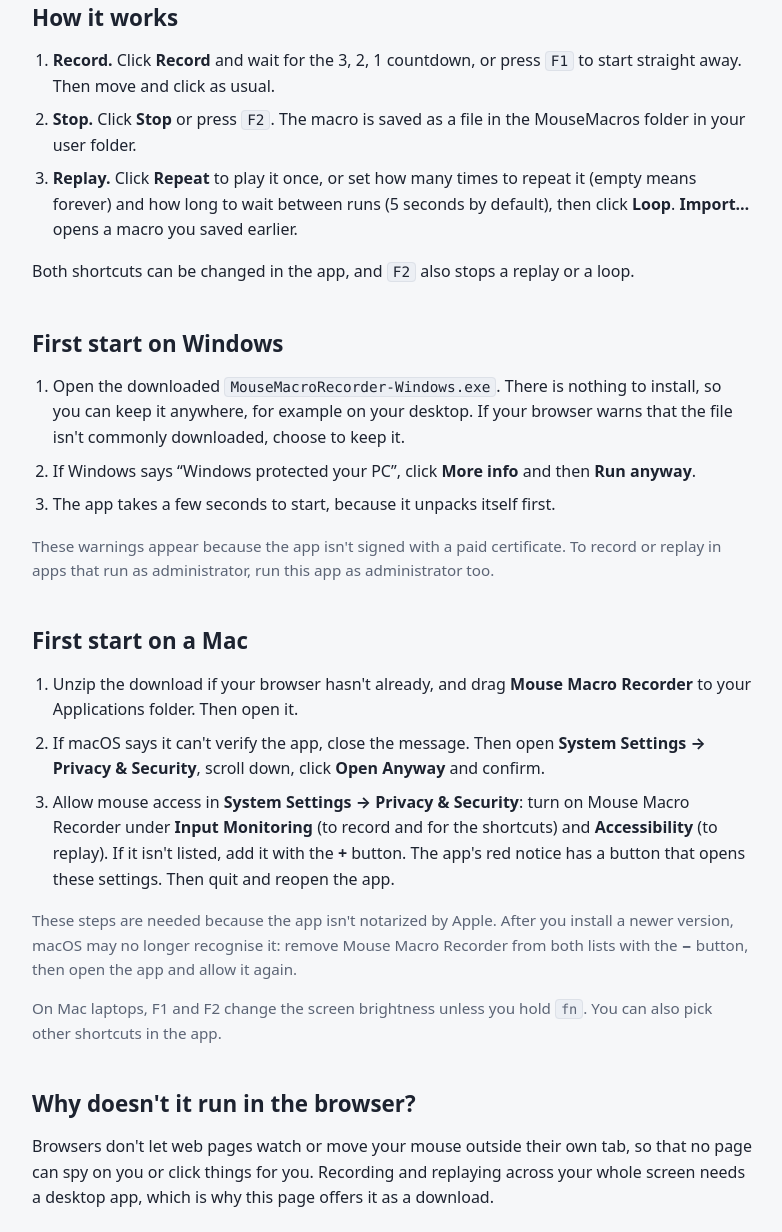
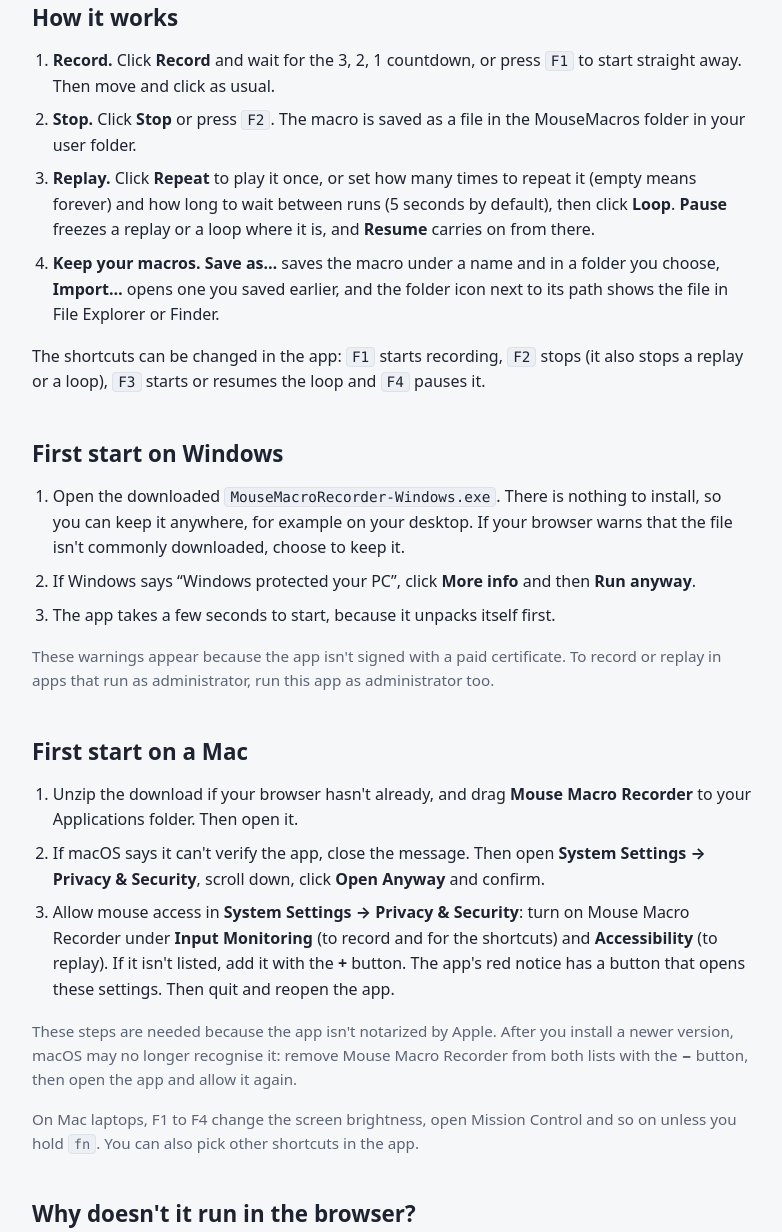
Before and after one commit to davidgcs/mouse-clicker-macro, a plain HTML site: page docs/index.html in a window 1280 px wide. Shown: the part 527-1759 px from the top of the page, without its empty margins (248-1030 px from the left). Drawn offline with Linux system fonts and the light colour scheme.

Commit message:
Describe Save as, Pause and the F3/F4 shortcuts on the download page
Co-authored-by: Copilot App <223556219+Copilot@users.noreply.github.com>

```diff
--- a/docs/index.html
+++ b/docs/index.html
@@ -160,9 +160,10 @@
     <ol>
       <li><strong>Record.</strong> Click <strong>Record</strong> and wait for the 3, 2, 1 countdown, or press <kbd>F1</kbd> to start straight away. Then move and click as usual.</li>
       <li><strong>Stop.</strong> Click <strong>Stop</strong> or press <kbd>F2</kbd>. The macro is saved as a file in the MouseMacros folder in your user folder.</li>
-      <li><strong>Replay.</strong> Click <strong>Repeat</strong> to play it once, or set how many times to repeat it (empty means forever) and how long to wait between runs (5 seconds by default), then click <strong>Loop</strong>. <strong>Import…</strong> opens a macro you saved earlier.</li>
+      <li><strong>Replay.</strong> Click <strong>Repeat</strong> to play it once, or set how many times to repeat it (empty means forever) and how long to wait between runs (5 seconds by default), then click <strong>Loop</strong>. <strong>Pause</strong> freezes a replay or a loop where it is, and <strong>Resume</strong> carries on from there.</li>
+      <li><strong>Keep your macros.</strong> <strong>Save as…</strong> saves the macro under a name and in a folder you choose, <strong>Import…</strong> opens one you saved earlier, and the folder icon next to its path shows the file in File Explorer or Finder.</li>
     </ol>
-    <p>Both shortcuts can be changed in the app, and <kbd>F2</kbd> also stops a replay or a loop.</p>
+    <p>The shortcuts can be changed in the app: <kbd>F1</kbd> starts recording, <kbd>F2</kbd> stops (it also stops a replay or a loop), <kbd>F3</kbd> starts or resumes the loop and <kbd>F4</kbd> pauses it.</p>
   </section>
 
   <section id="windows">
@@ -183,7 +184,7 @@
       <li>Allow mouse access in <strong>System Settings → Privacy &amp; Security</strong>: turn on Mouse Macro Recorder under <strong>Input Monitoring</strong> (to record and for the shortcuts) and <strong>Accessibility</strong> (to replay). If it isn't listed, add it with the <strong>+</strong> button. The app's red notice has a button that opens these settings. Then quit and reopen the app.</li>
     </ol>
     <p class="note">These steps are needed because the app isn't notarized by Apple. After you install a newer version, macOS may no longer recognise it: remove Mouse Macro Recorder from both lists with the <strong>−</strong> button, then open the app and allow it again.</p>
-    <p class="note">On Mac laptops, F1 and F2 change the screen brightness unless you hold <kbd>fn</kbd>. You can also pick other shortcuts in the app.</p>
+    <p class="note">On Mac laptops, F1 to F4 change the screen brightness, open Mission Control and so on unless you hold <kbd>fn</kbd>. You can also pick other shortcuts in the app.</p>
   </section>
 
   <section>
```
